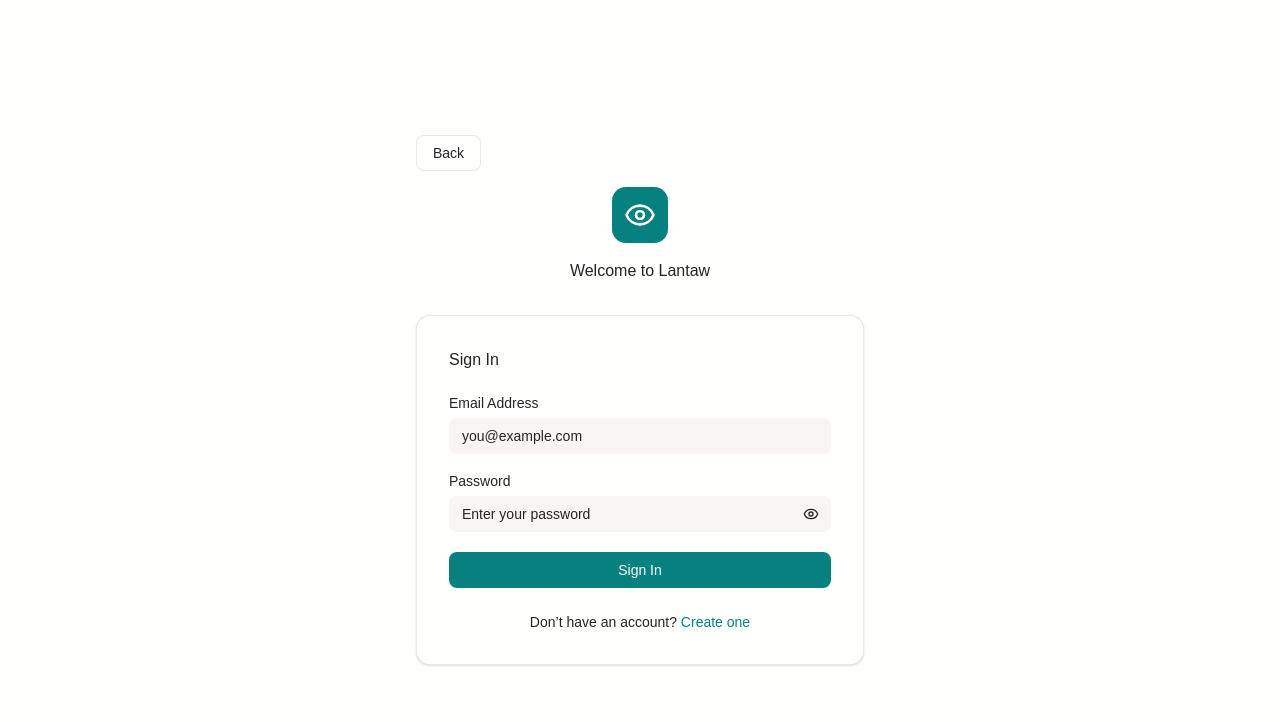
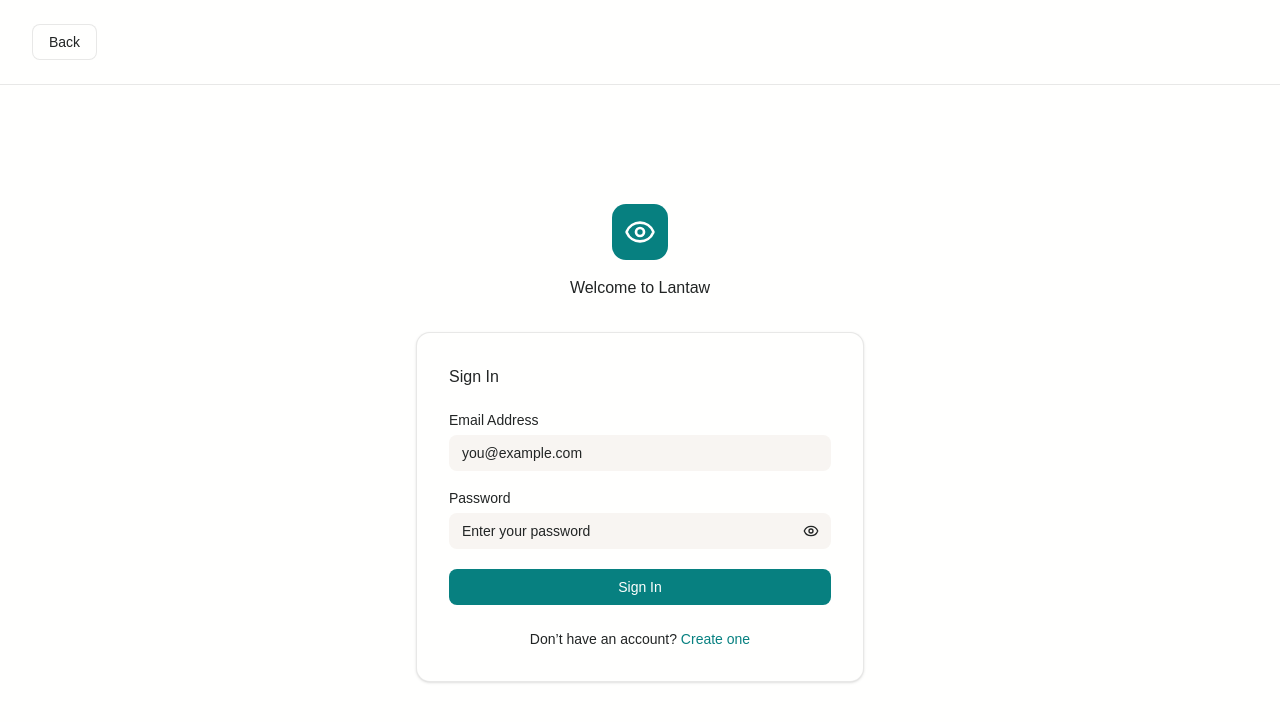
Before and after one commit to KentDuarte/Lantaw, a React (Vite) app in the folder Front-Back-end/Lantaw-TBD-Frontend/lantaw-frontend/: page /login in a window 1280 px wide. Shown: the top 722 px of the page. Built offline with nearby package versions, Linux system fonts and the light colour scheme; no server answers.

Commit message:
Partial Landing Page Design

```diff
--- a/Front-Back-end/Lantaw-TBD-Frontend/lantaw-frontend/src/features/auth/components/LoginCard.tsx
+++ b/Front-Back-end/Lantaw-TBD-Frontend/lantaw-frontend/src/features/auth/components/LoginCard.tsx
@@ -40,13 +40,17 @@
   };
 
   return (
-    <div className="min-h-screen flex items-center justify-center bg-background p-4">
-      <div className="w-full max-w-md">
-        <div className="mb-4">
+    <div className="min-h-screen flex flex-col bg-background text-foreground">
+      <header className="flex items-center justify-between px-8 py-6 border-b">
+        <div className="flex items-center gap-3">
           <Button variant="outline" onClick={() => navigate("/")}>
             Back
           </Button>
         </div>
+      </header>
+
+      <main className="flex-1 flex items-center justify-center px-4 py-10">
+        <div className="w-full max-w-md">
           <div className="text-center mb-8">
             <div className="flex items-center justify-center gap-3 mb-4">
               <div className="p-3 rounded-xl bg-primary">
@@ -76,6 +80,7 @@
           </div>
         </div>
         </div>
+      </main>
     </div>
   );
 }
--- a/Front-Back-end/Lantaw-TBD-Frontend/lantaw-frontend/src/pages/Landing.tsx
+++ b/Front-Back-end/Lantaw-TBD-Frontend/lantaw-frontend/src/pages/Landing.tsx
@@ -35,9 +35,9 @@
 
       {/* Center content */}
       <main className="flex-1 flex items-center justify-center px-4">
-        <div className="text-center max-w-xl">
-          <h1 className="text-3xl md:text-4xl font-bold mb-4">
-            Welcome to Lantaw
+        <div className="text-center max-w-xl -mt-[150px]">
+          <h1 className="text-5xl md:text-6xl lg:text-7xl font-bold mb-4">
+            LANTAW
           </h1>
 
 
```
Lines whose indentation alone changed are shown as unchanged.
